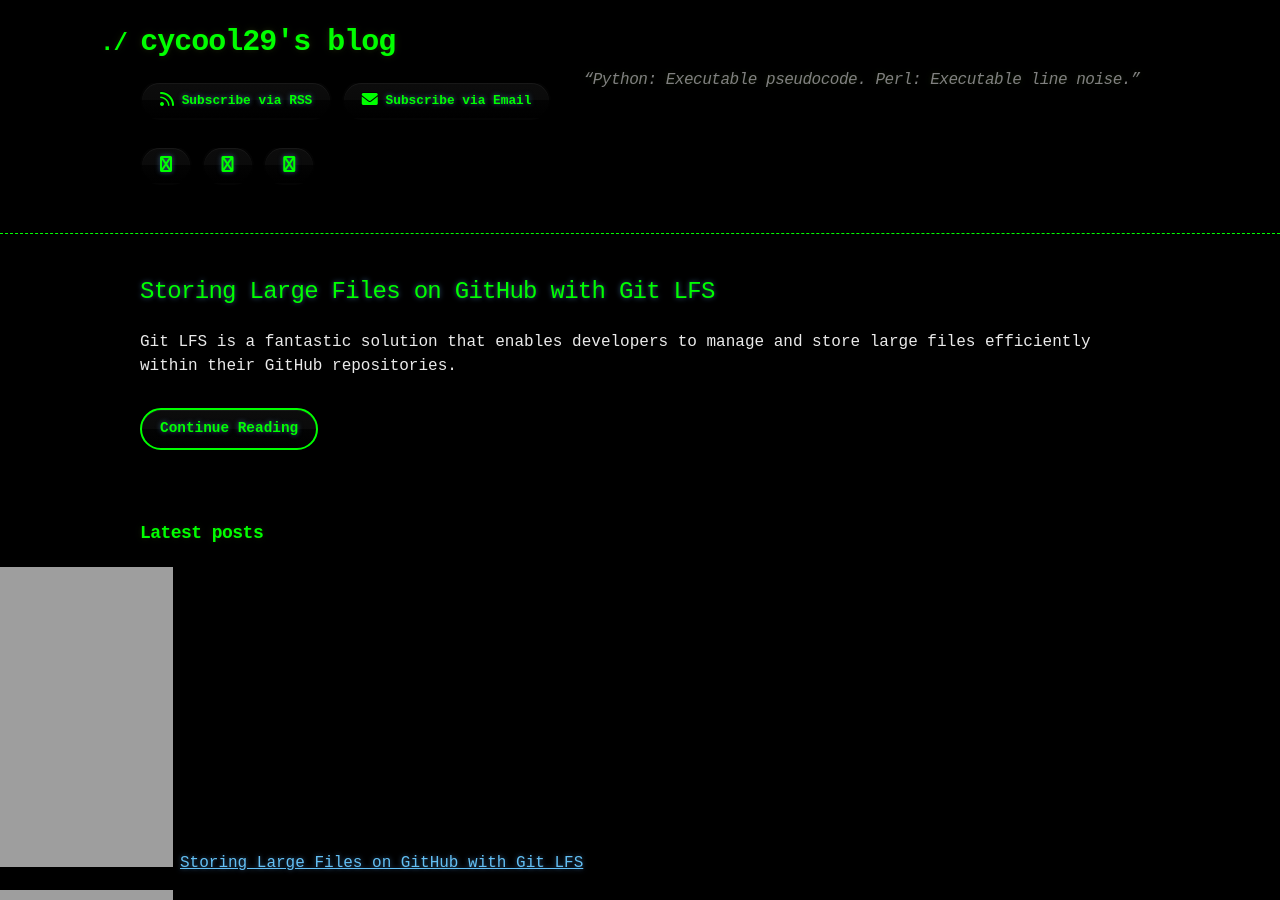
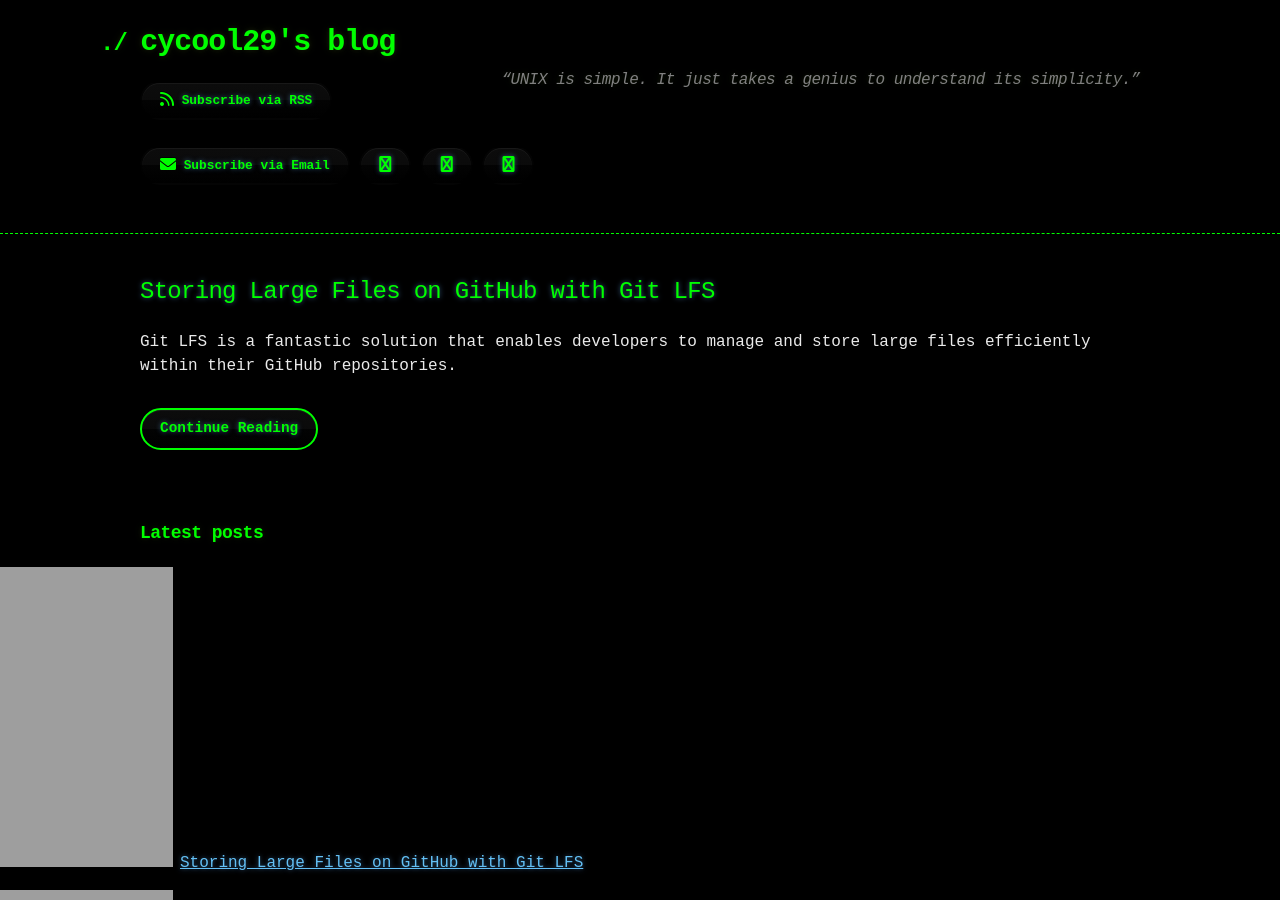
Before and after one commit to cycool29/cycool29.github.io, a Jekyll site: the page built from index.md, in a window 1280 px wide and 900 px high. Built offline with Jekyll 4.4.1, drawn with Linux system fonts in a browser that asks for light colours; a style sheet for code colours, icons or effects is not loaded.

Commit message:
Update quotes

```diff
--- a/_config.yml
+++ b/_config.yml
@@ -1,5 +1,5 @@
 title: cycool29's blog
-description: "“Python: Executable pseudocode. Perl: Executable line noise.” "
+description: "“UNIX is simple. It just takes a genius to understand its simplicity.” "
 bio: A high school student. Intermediate in Python, Git, Bash. Learning JavaScript. He/Him. "
 author: cycool29
 url: https://cycool29.github.io
```
